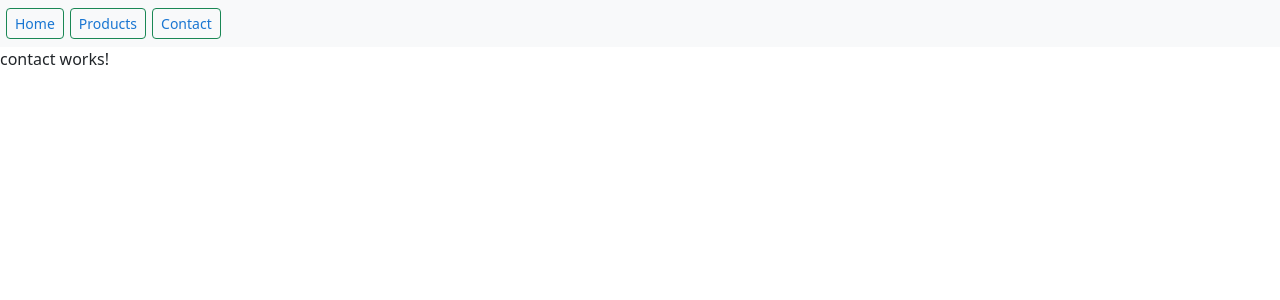
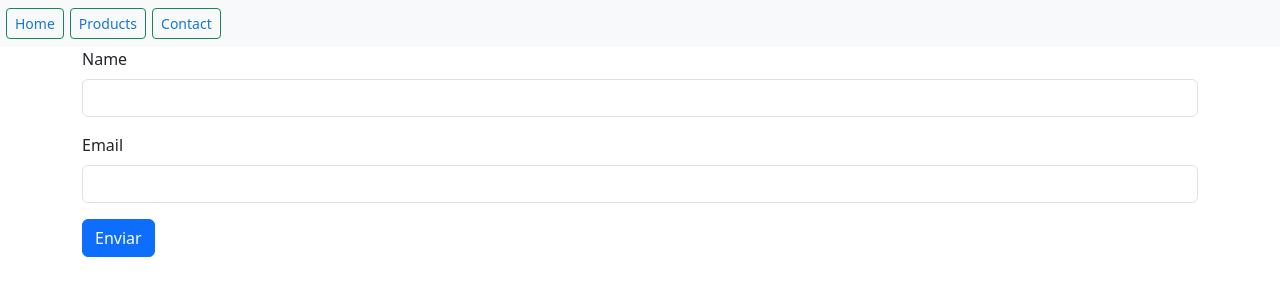
Before and after one commit to Leonardo200298/curso_angular, an Angular app: page /contact in a window 1280 px wide. Shown: the top 300 px of the page. Built offline with nearby package versions, Linux system fonts and the light colour scheme.

Commit message:
parte de formularios de plantilla echa, falta parte de formularios reactivos

```diff
--- a/src/app/app.module.ts
+++ b/src/app/app.module.ts
@@ -8,6 +8,7 @@
 import { ProductComponent } from './product/product.component';
 import { ContactComponent } from './contact/contact.component';
 import { ProductDetailComponent } from './product-detail/product-detail.component';
+import { FormsModule, ReactiveFormsModule } from '@angular/forms';
 
 
 
@@ -22,6 +23,8 @@
   imports: [
     BrowserModule,
     AppRoutingModule,
+    FormsModule, //formularios de tipo plantilla
+    ReactiveFormsModule //formularios de tipo reactivo
 
   ],
   providers: [],
--- a/src/app/contact/contact.component.html
+++ b/src/app/contact/contact.component.html
@@ -1 +1,21 @@
-<p>contact works!</p>
+<div class="container">
+    <form #miFormulario="ngForm" (ngSubmit)="enviar()">
+
+        <div class="mb-3">
+            <label for="name" class="form-label">Name</label>
+            <input type="text" class="form-control" id="name"
+            [ngModelOptions]="{standalone: true}"
+            [(ngModel)]="usuario.nombre" required>
+
+        </div>
+        <div class="mb-3">
+            <label for="email" class="form-label">Email</label>
+            <input type="email" class="form-control" id="email"
+            [ngModelOptions]="{standalone: true}"
+            [(ngModel)]="usuario.email" required>
+
+        </div>
+        <button type="submit" class="btn btn-primary">Enviar</button>
+    </form>
+
+</div>
--- a/src/app/contact/contact.component.ts
+++ b/src/app/contact/contact.component.ts
@@ -6,5 +6,14 @@
   styleUrls: ['./contact.component.css']
 })
 export class ContactComponent {
+  public usuario: any = {
+    nombre: '',
+    email: ''
+  }
 
+  enviar(){
+    console.log(this.usuario);
+
+
+  }
 }
--- a/src/app/product-detail/product-detail.component.ts
+++ b/src/app/product-detail/product-detail.component.ts
@@ -23,6 +23,6 @@
         this.loading = false;
       })
 
-    }, 2000);
+    }, 1500);
   }
 }
```
